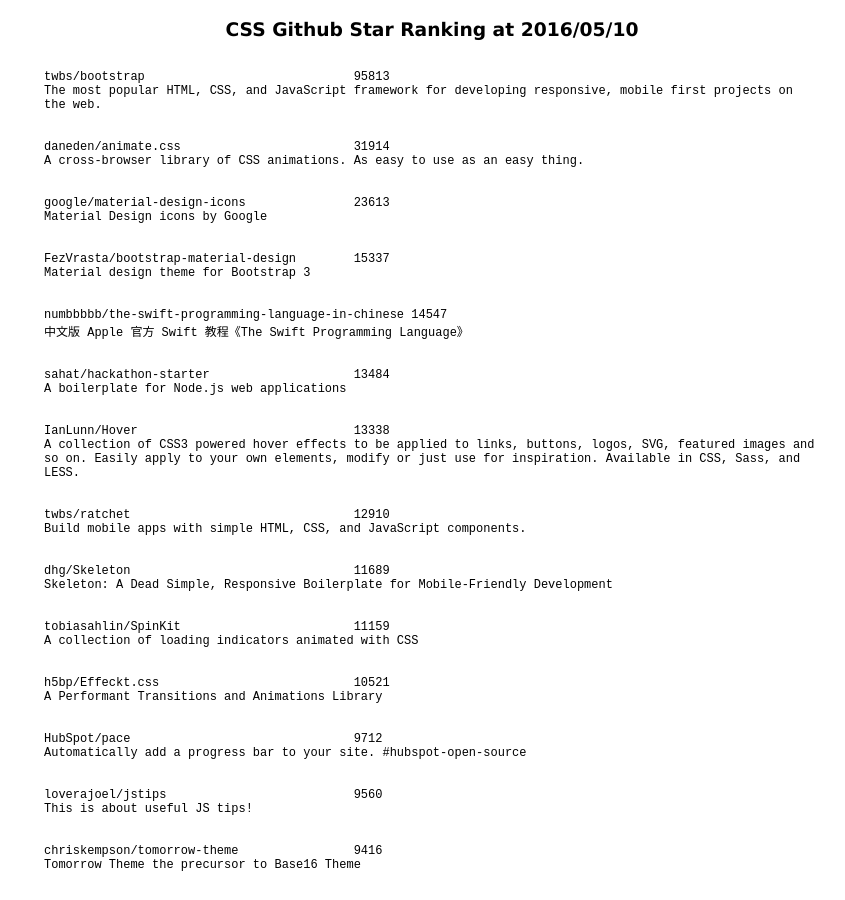
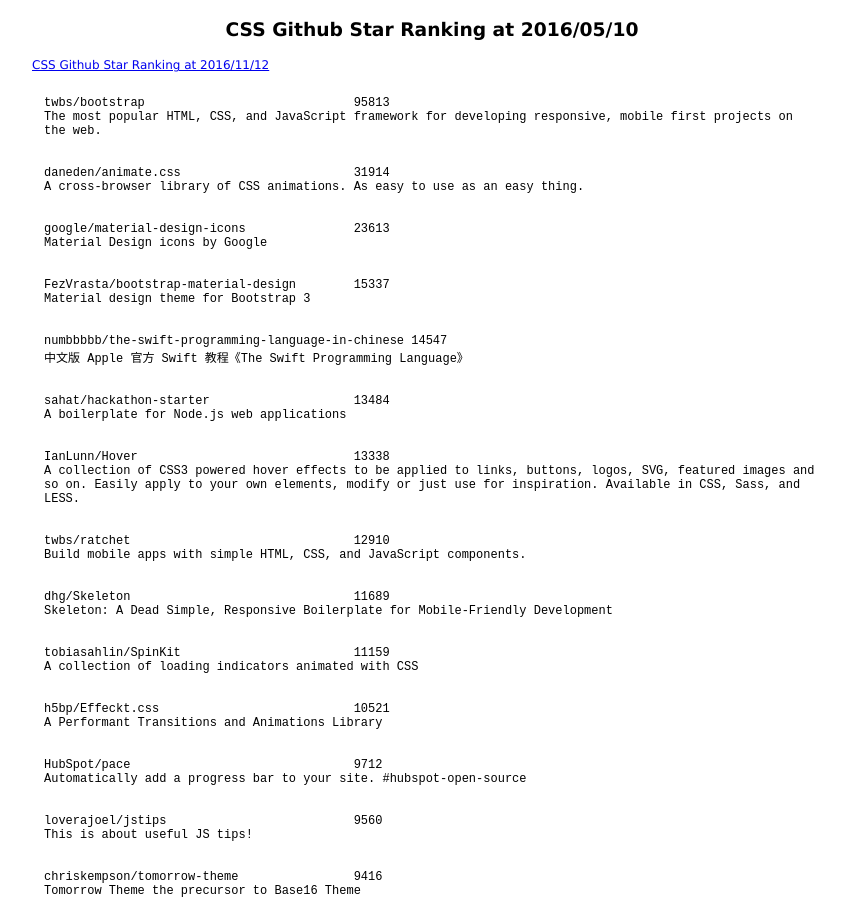
Before and after one commit to 38elements/38elements.github.com, a Jekyll site: the page built from _posts/2016-05-10-css-repository-github-star-ranking.md, in a window 1280 px wide and 900 px high. Shown: the whole window, without its empty margins (208-1053 px from the left). Built offline with Jekyll 4.4.1, drawn with Linux system fonts in a browser that asks for light colours.

Commit message:
Update 2016-05-10-css-repository-github-star-ranking.md

```diff
--- a/_posts/2016-05-10-css-repository-github-star-ranking.md
+++ b/_posts/2016-05-10-css-repository-github-star-ranking.md
@@ -2,6 +2,7 @@
 layout: posts
 title: CSS Github Star Ranking at 2016/05/10
 ---
+[CSS Github Star Ranking at 2016/11/12](/2016/11/12/css-repository-github-star-ranking.html)
 <pre style="background-color: white;border: none;">
 twbs/bootstrap                             95813
 The most popular HTML, CSS, and JavaScript framework for developing responsive, mobile first projects on the web.
```
